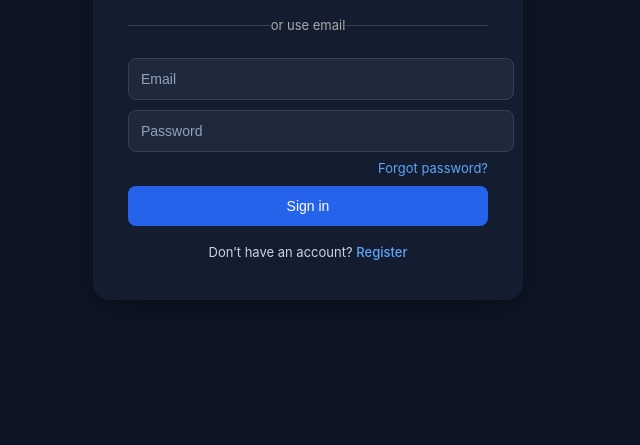
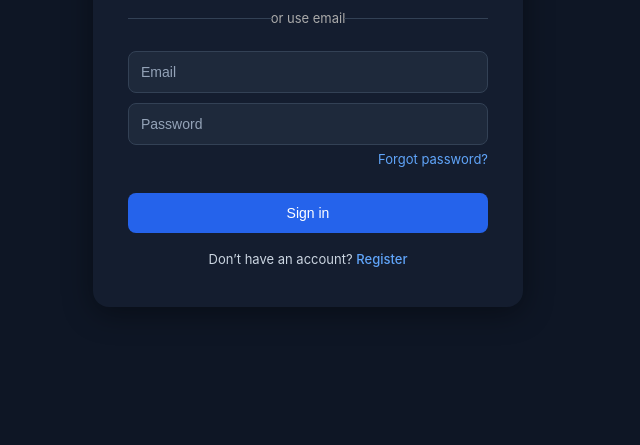
Before and after one commit to mariaruban80/SOW-APP-build, a website: page public/index.html in a window 1280 px wide. Shown: the part 355-800 px from the top of the page, without its empty margins (332-972 px from the left). Drawn offline with Linux system fonts and the light colour scheme.

Commit message:
Update index.html

```diff
--- a/public/index.html
+++ b/public/index.html
@@ -38,6 +38,7 @@
       border-radius: 8px;
       border: none;
       font-size: 14px;
+      box-sizing: border-box;
     }
 
     input {
@@ -108,7 +109,8 @@
       text-align: right;
       color: #60a5fa;
       font-size: 13px;
-      margin: 8px 0 0;
+      margin-top: 6px;
+      margin-bottom: 16px;
       cursor: pointer;
       text-decoration: none;
     }
```
